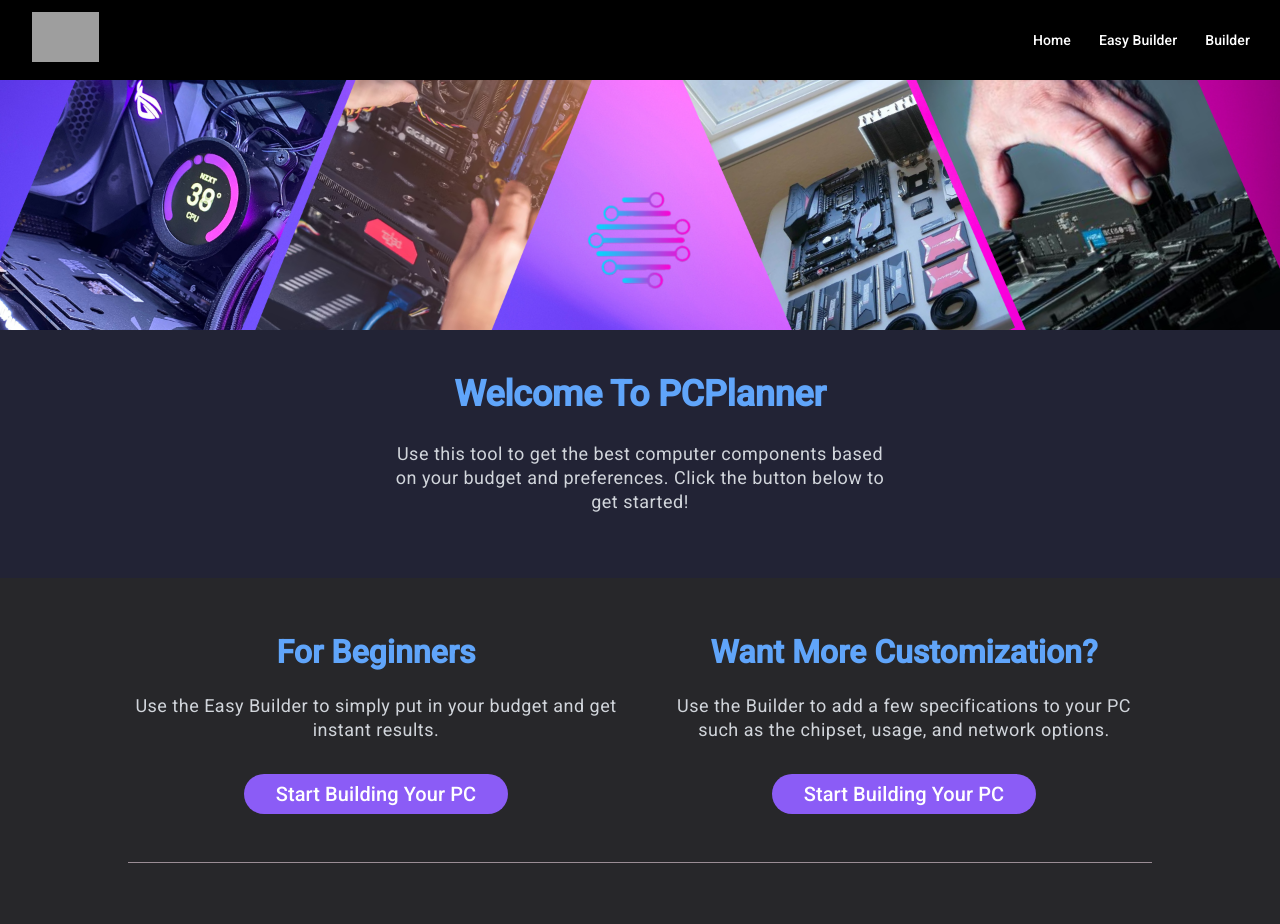
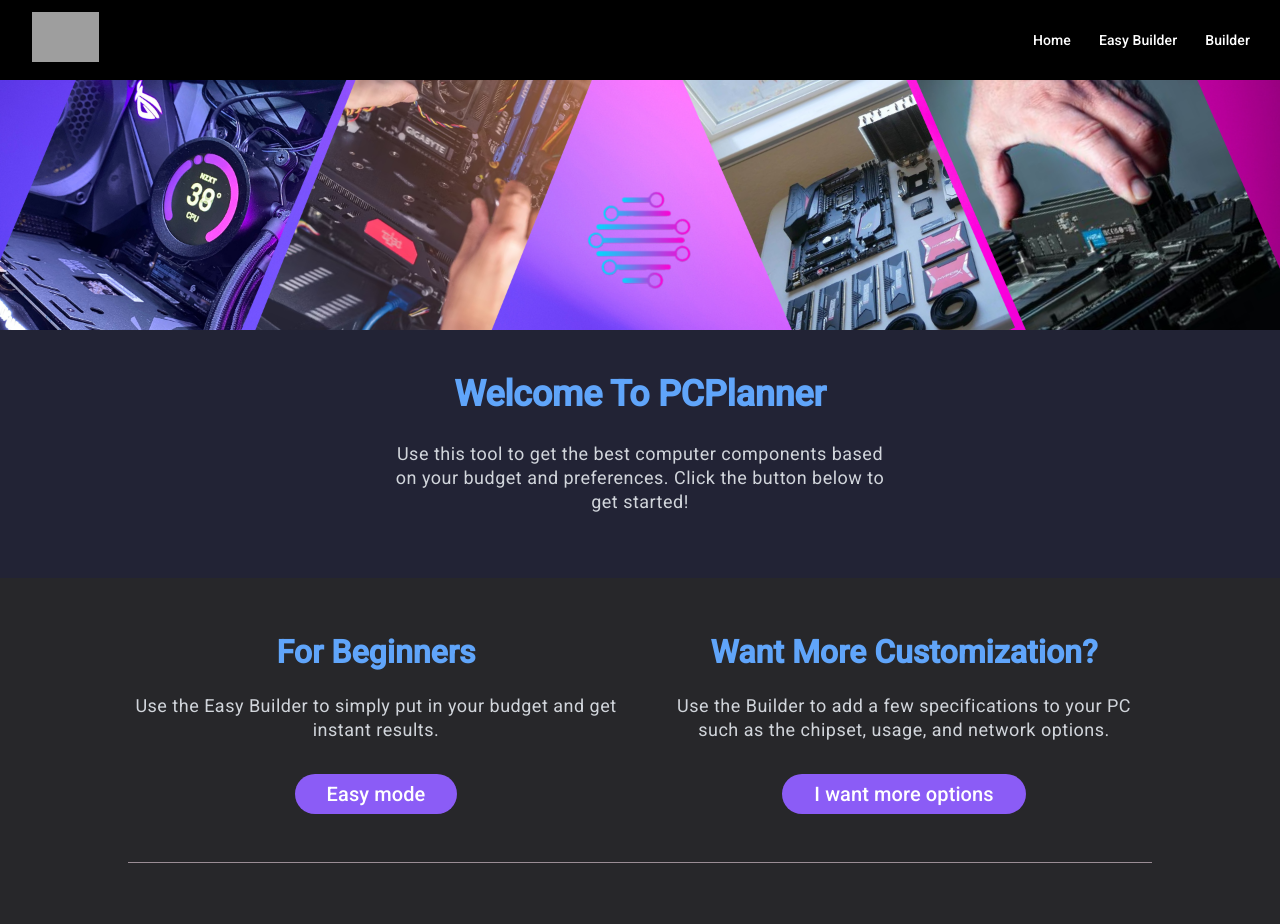
Before and after one commit to tr4ce123/pcplanner, an Angular app in the folder frontend/: page /home in a window 1280 px wide. Shown: the top 924 px of the page. Built offline with nearby package versions, Linux system fonts and the light colour scheme; grey boxes are pictures that could not be loaded.

Commit message:
Update frontend

```diff
--- a/frontend/src/app/home/home.component.html
+++ b/frontend/src/app/home/home.component.html
@@ -11,12 +11,12 @@
       <div class="centered-content">
           <h2>For Beginners</h2>
           <p>Use the Easy Builder to simply put in your budget and get instant results.</p>
-          <button mat-button [routerLink]="['/easy-builder']">Start Building Your PC</button>
+          <button mat-button [routerLink]="['/easy-builder']">Easy mode</button>
       </div>
       <div class="centered-content" @fadeIn>
           <h2>Want More Customization?</h2>
           <p>Use the Builder to add a few specifications to your PC such as the chipset, usage, and network options. </p>
-          <button mat-button [routerLink]="['/builder']">Start Building Your PC</button>
+          <button mat-button [routerLink]="['/builder']">I want more options</button>
       </div>
   </div>
 </div>
--- a/frontend/src/app/landing-page/landing-page.component.html
+++ b/frontend/src/app/landing-page/landing-page.component.html
@@ -2,6 +2,6 @@
     <div class="content-container">
       <h1 class="centered-text">{{ typedText }}</h1>
       <p *ngIf="showButton" [@fadeIn] class="description-text">Design and build your PC with ease.</p>
-      <button *ngIf="showButton" mat-button class="get-started-button" [@fadeIn] [routerLink]="['/home']">Learn More</button>
+      <button *ngIf="showButton" mat-button class="get-started-button" [@fadeIn] [routerLink]="['/home']">Get Started</button>
     </div>
   </div>
```
